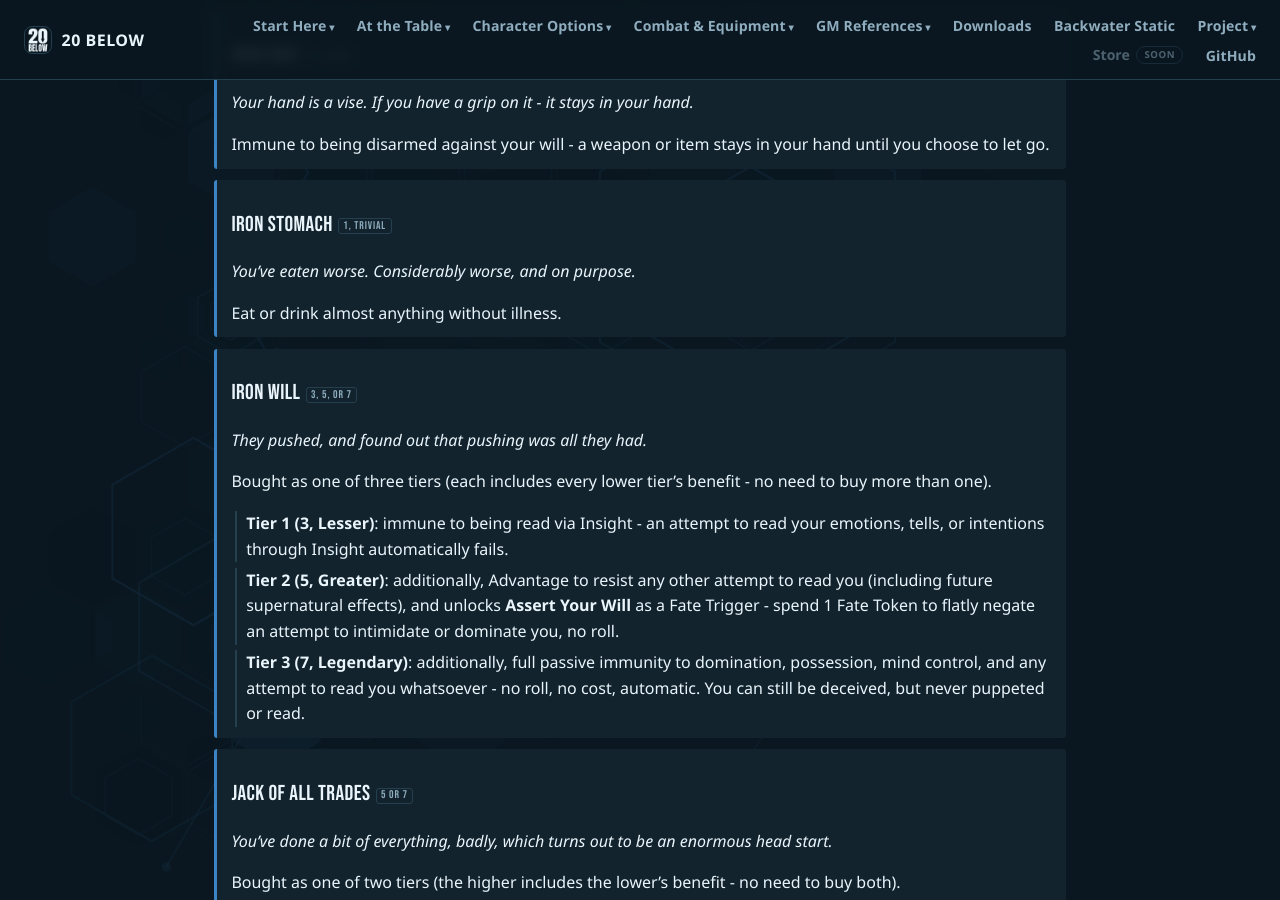
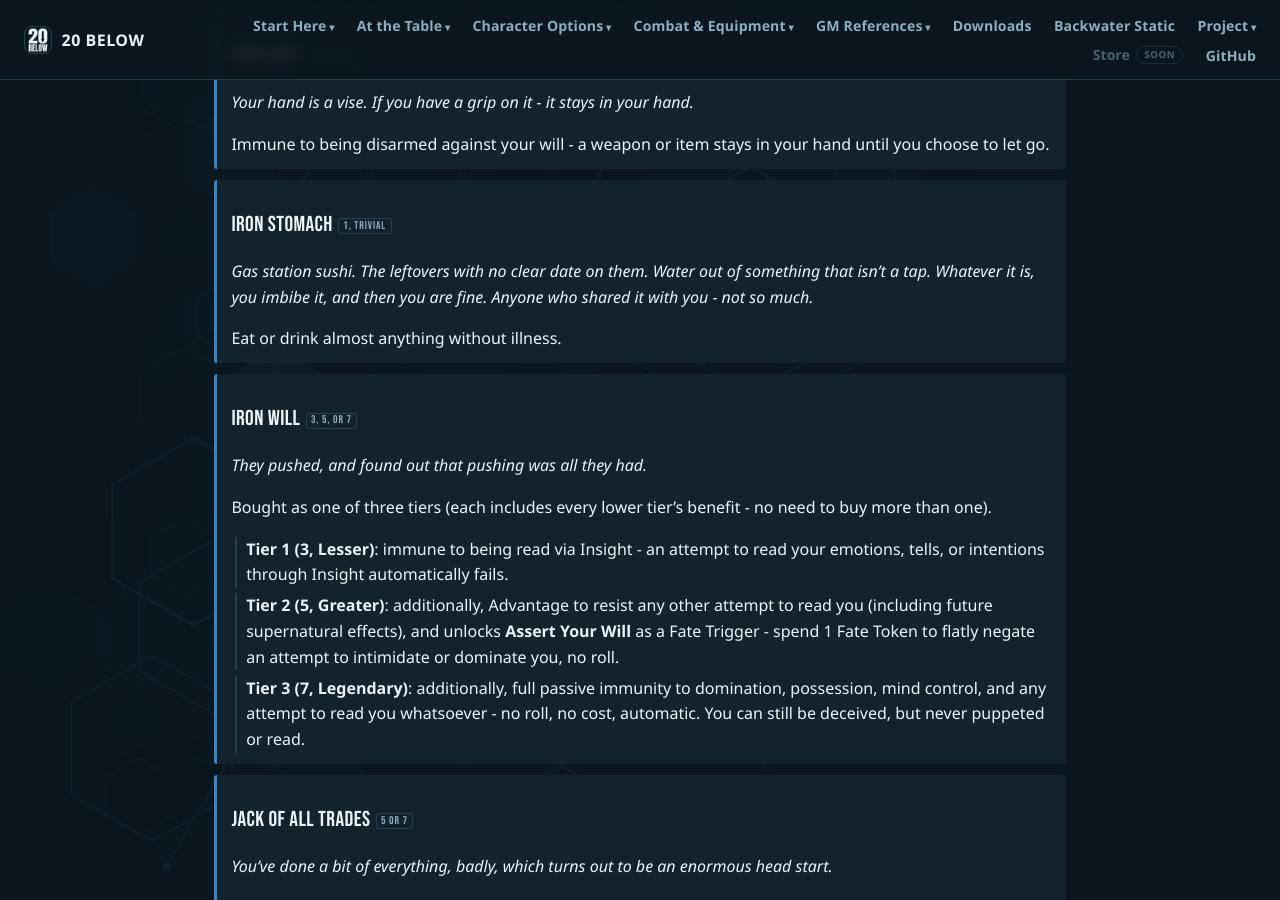
Before and after one commit to feralucce/20_Below, a Jekyll site: the page built from webbook/boons.md, in a window 1280 px wide and 900 px high, scrolled down 8917 px. Built offline with Jekyll 4.4.1, drawn with Linux system fonts in a browser that asks for light colours.

Commit message:
Boons: rework the Iron Stomach flavour
Co-Authored-By: Claude Opus 5 <noreply@anthropic.com>

```diff
--- a/webbook/boons.md
+++ b/webbook/boons.md
@@ -564,7 +564,7 @@ Immune to being disarmed against your will - a weapon or item stays in your hand
 
 <div class="boon-flavour" markdown="1">
 
-You’ve eaten worse. Considerably worse, and on purpose.
+Gas station sushi. The leftovers with no clear date on them. Water out of something that isn't a tap. Whatever it is, you imbibe it, and then you are fine. Anyone who shared it with you - not so much.
 
 </div>
 
```
